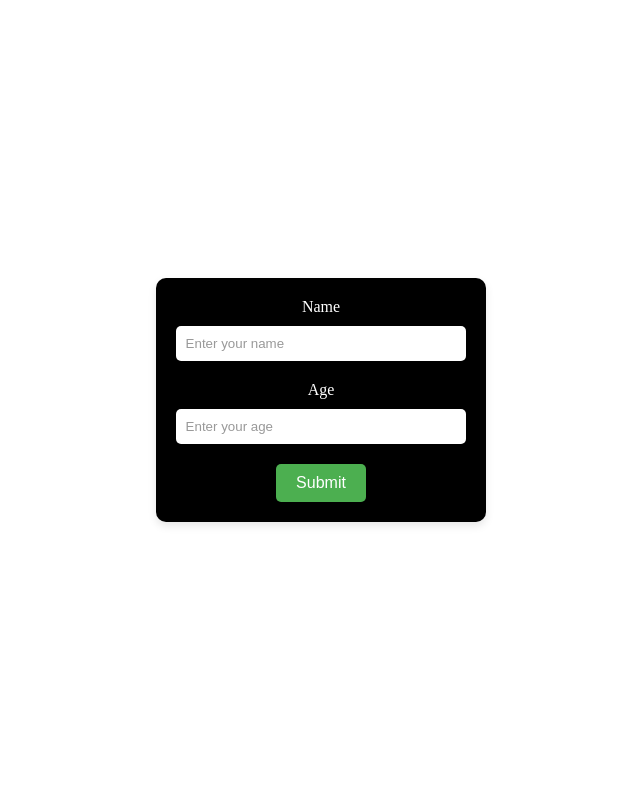
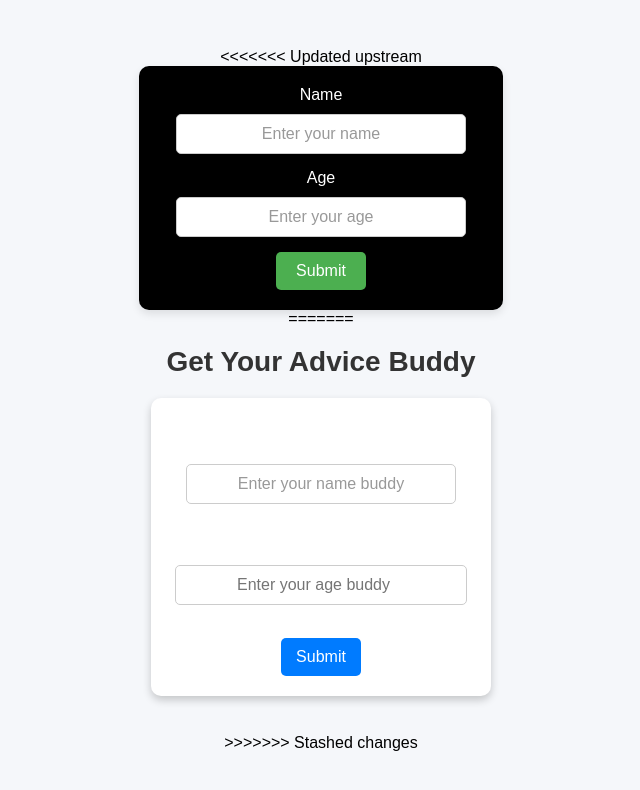
Before and after one commit to SPK-1729/Advice-Buddy, a plain HTML site: page suggestion.html in a window 1280 px wide. Shown: the whole page, without its empty margins (319-959 px from the left). Drawn offline with Linux system fonts and the light colour scheme.

Commit message:
Updated html,css and js files for advice buddy

```diff
--- /dev/null
+++ b/suggestion.css
@@ -0,0 +1,66 @@
+/* General Page Styling */
+body {
+    font-family: Arial, sans-serif;
+    display: flex;
+    justify-content: center;
+    align-items: center;
+    height: 100vh;
+    margin: 0;
+    background-color: #f5f7fa; /* Light gray background */
+    text-align: center; /* Center text within the body */
+    flex-direction: column; /* Stack items vertically */
+}
+
+/* Center the Header */
+h1 {
+    font-size: 28px;
+    color: #333; /* Dark text color */
+    margin-bottom: 20px; /* Add spacing below the header */
+}
+
+/* Form Container */
+form {
+    background-color: #ffffff; /* White background for form */
+    padding: 20px;
+    border-radius: 10px;
+    box-shadow: 0 4px 8px rgba(0, 0, 0, 0.2); /* Subtle shadow effect */
+    text-align: center; /* Center contents inside the form */
+    width: 300px;
+}
+
+/* Input Fields */
+input[type="text"],
+input[type="number"] {
+    width: 90%;
+    padding: 10px;
+    margin-bottom: 15px;
+    border: 1px solid #ccc;
+    border-radius: 5px;
+    font-size: 16px;
+    text-align: center;
+}
+
+/* Submit Button */
+input[type="submit"] {
+    background-color: #007bff;
+    color: white;
+    padding: 10px 15px;
+    border: none;
+    border-radius: 5px;
+    cursor: pointer;
+    font-size: 16px;
+    transition: background-color 0.3s ease;
+}
+
+input[type="submit"]:hover {
+    background-color: #0056b3; /* Darker blue on hover */
+}
+
+/* Message Styling */
+#message {
+    margin-top: 20px;
+    font-size: 18px;
+    color: #007bff;
+    font-weight: bold;
+    text-align: center;
+}
--- a/suggestion.html
+++ b/suggestion.html
@@ -3,6 +3,7 @@
 <head>
     <meta charset="UTF-8">
     <meta name="viewport" content="width=device-width, initial-scale=1.0">
+<<<<<<< Updated upstream
     <title>Advice Box</title>
     <link rel="stylesheet" href="style.css">
 </head>
@@ -14,5 +15,26 @@
         <input type="text" class="Age" id="Aid" placeholder="Enter your age">
         <button type="submit" class="submit-btn">Submit</button>
     </div>
+=======
+    <title>Advice Buddy</title>
+    <link rel="stylesheet" href="suggestion.css">
+    <script src="suggestion.js" defer></script>
+</head>
+<body>
+    <!-- Header -->
+    <h1 id="formHeader">Get Your Advice Buddy</h1>
+
+    <!-- Form -->
+    <form id="inputForm">
+        <label for="name">Name</label><br>
+        <input type="text" id="name" name="name" placeholder="Enter your name buddy" required><br>
+        <label for="age">Age</label><br>
+        <input type="number" id="age" name="age" placeholder="Enter your age buddy" required><br><br>
+        <input type="submit" value="Submit">
+    </form>
+
+    <!-- Message Display -->
+    <p id="message" style="font-size: 18px; color: #333; font-weight: bold;"></p>
+>>>>>>> Stashed changes
 </body>
 </html>
--- /dev/null
+++ b/suggestion.js
@@ -0,0 +1,29 @@
+// Function to handle form validation and display the message
+function validateForm(event) {
+    event.preventDefault(); // Prevent default form submission behavior
+
+    const name = document.getElementById("name").value;
+    const age = parseInt(document.getElementById("age").value);
+    let message = "";
+
+    // Determine the message based on the user's age
+    if (age >= 0 && age <= 18) {
+        message = `${name}, dear, this is the perfect time for you to focus on your studies and enjoy playing sports. Take good care of your health—it's the foundation for a bright future!`;
+    } else if (age >= 18 && age <= 24) {
+        message = `${name}, you're standing at the crossroads of possibility! Whether you're pursuing higher education, securing a job, or exploring the entrepreneurial world, this is your chance to carve a path filled with purpose and ambition. Remember to think carefully, act decisively, and seek wisdom from those who have walked before you. Lead by example, and be a guide to your younger generation. Cherish your family and elders—your strength is in the bonds you nurture. And above all, don’t ever give up on yourself. Believe deeply in *you*, because you have what it takes to achieve greatness!`;
+    } else if (age >= 25 && age <= 40) {
+        message = `${name}, this is the time to plan wisely! If you’re already working, make sure to manage your finances carefully. Try to avoid unnecessary debts, and if you have any, aim to clear them as soon as possible. Live happily and stay focused on building a fulfilling life. And remember: never give up on yourself and always believe in *you*!`;
+    } else if (age > 40) {
+        message = `${name}, you've come a long way! Now is the time to think about your retirement and create beautiful memories with your life partner. Take good care of yourself and enjoy every precious moment ahead.`;
+    } else {
+        message = "Please enter a valid age!";
+    }
+
+    // Display the message and hide the form and header
+    document.getElementById("message").innerText = message;
+    document.getElementById("inputForm").style.display = "none";
+    document.getElementById("formHeader").style.display = "none";
+}
+
+// Add event listener to the form
+document.getElementById("inputForm").addEventListener("submit", validateForm);
```
